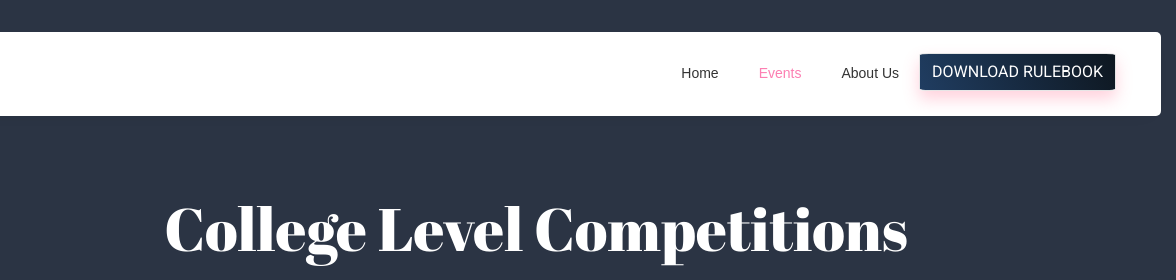
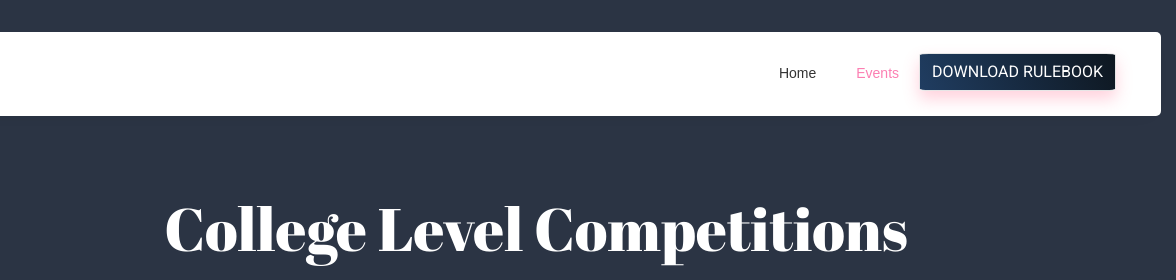
Before and after one commit to WCE-Art-Circle/yuvarang23-events, a plain HTML site: page events.html in a window 1280 px wide. Shown: the top 280 px of the page, 104-1280 px from the left. Drawn offline with nearby package versions, Linux system fonts and the light colour scheme.

Commit message:
Update events.html

```diff
--- a/events.html
+++ b/events.html
@@ -32,7 +32,6 @@
 		        <ul class="navbar-nav ml-auto mr-md-3">
 		        	<li class="nav-item"><a href="index.html" class="nav-link">Home</a></li>
 		        	<li class="nav-item active"><a href=" https://wce-art-circle.github.io/yuvarang23-events/" class="nav-link">Events</a></li>
-		        	<li class="nav-item"><a href="https://wceartcircle.github.io/" class="nav-link">About Us</a></li>
 		          <li class="nav-item"><a href="./YUVARANG 23 RuleBook.pdf" target="_blank" class="btn btn-common register">Download Rulebook</a>
 				  </li>
 		        </ul>
```
